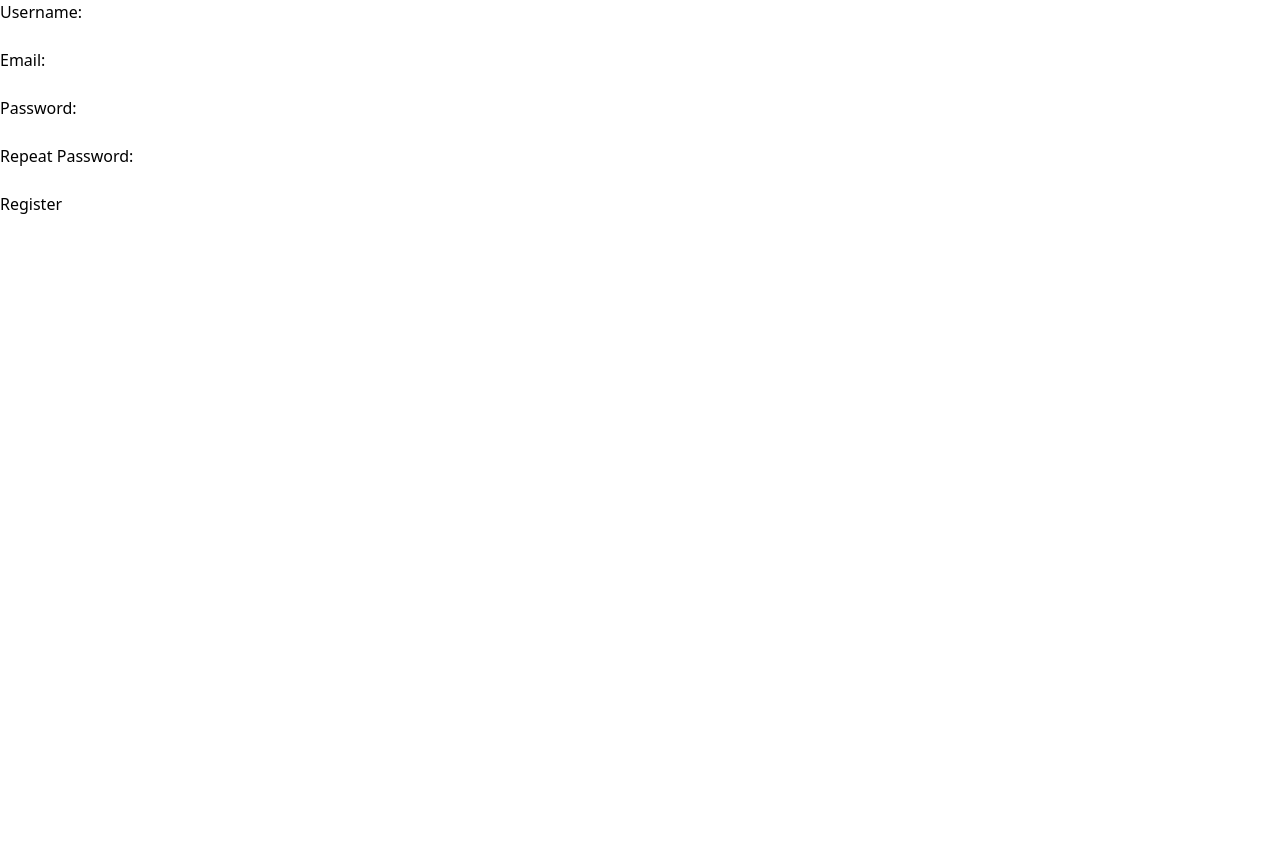
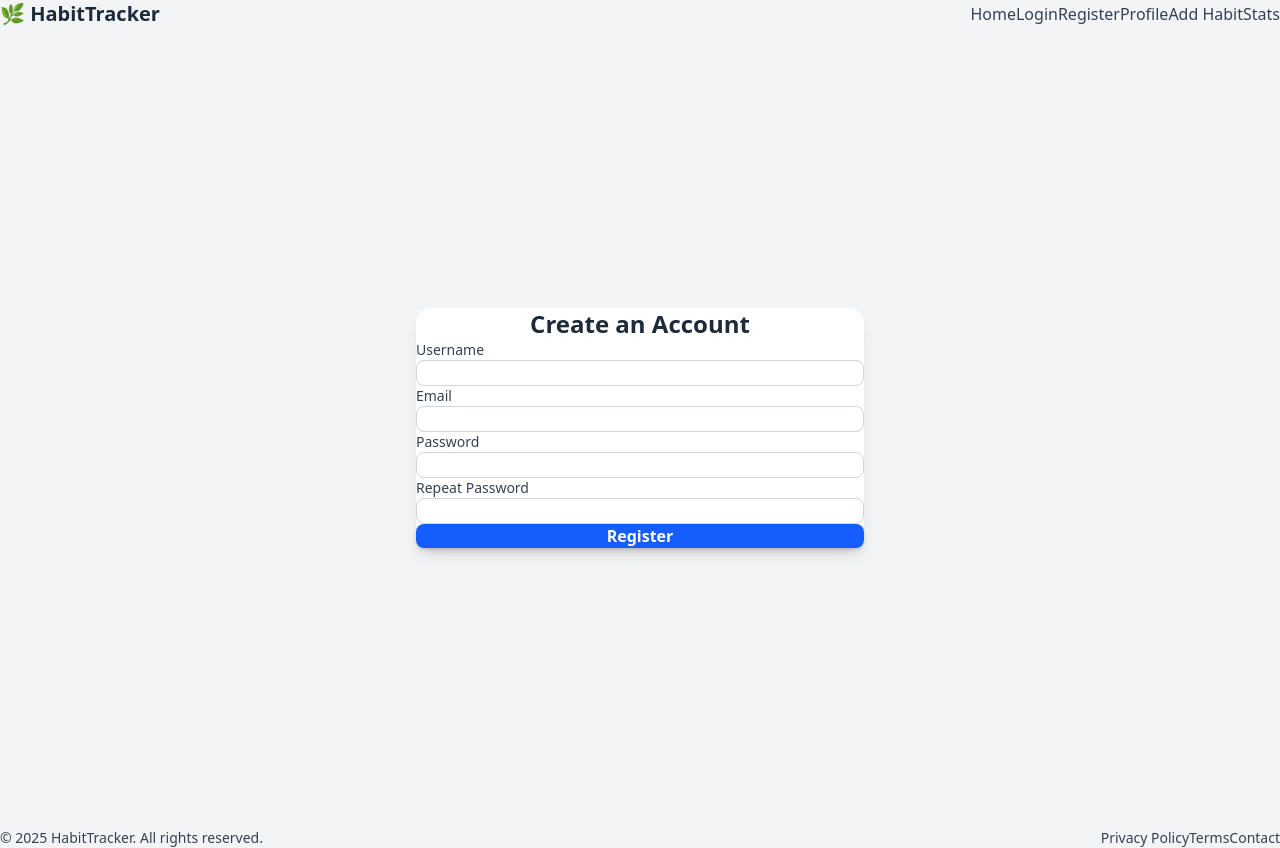
Before and after one commit to NikolayHadzhiev03/Habits-Tracker, a React (Vite) app in the folder Habits/: page /register in a window 1280 px wide. Before the commit the page ends 800 px from the top, so only its background shows below. Built offline with nearby package versions, Linux system fonts and the light colour scheme.

Commit message:
added some css to those pages
Its not done yet

```diff
--- a/Habits/src/App.tsx
+++ b/Habits/src/App.tsx
@@ -1,18 +1,22 @@
 import './App.css'
 import Home from './Components/Home/Home'
 import Login from './Components/Login/Login'
+import Header from './Components/HeaderandFooter/Header'
 import Register from './Components/Register/Register'
 import {Routes , Route} from 'react-router'
+import Footer from './Components/HeaderandFooter/Footer'
 function App() {
 
 
   return (
     <>
+    <Header />
 <Routes>
         <Route path="/" element={<Home />} />
         <Route path="/login" element={<Login />} />
         <Route path="/register" element={<Register />} />
 </Routes>
+<Footer />
     </>
   )
 }
--- /dev/null
+++ b/Habits/src/Components/HeaderandFooter/Footer.tsx
@@ -0,0 +1,14 @@
+export default function Footer() {
+  return (
+    <footer className="bg-gray-100 dark:bg-gray-800 text-gray-700 dark:text-gray-300 py-6 mt-10">
+      <div className="max-w-7xl mx-auto px-4 flex flex-col md:flex-row justify-between items-center space-y-4 md:space-y-0">
+        <p className="text-sm">&copy; {new Date().getFullYear()} HabitTracker. All rights reserved.</p>
+        <div className="flex space-x-4 text-sm">
+          <a href="/privacy" className="hover:text-blue-600">Privacy Policy</a>
+          <a href="/terms" className="hover:text-blue-600">Terms</a>
+          <a href="/contact" className="hover:text-blue-600">Contact</a>
+        </div>
+      </div>
+    </footer>
+  );
+}
--- /dev/null
+++ b/Habits/src/Components/HeaderandFooter/Header.tsx
@@ -0,0 +1,17 @@
+import { Link } from "react-router";
+
+export default function Header() {
+  return (
+    <nav className="flex justify-between items-center p-4 bg-gray-100 dark:bg-gray-800 shadow">
+      <div className="font-bold text-xl text-gray-800 dark:text-white">🌿 HabitTracker</div>
+      <ul className="flex space-x-4 text-gray-700 dark:text-gray-300">
+        <li><Link to="/" className="hover:text-blue-600">Home</Link></li>
+        <li><Link to="/login" className="hover:text-blue-600">Login</Link></li>
+        <li><Link to="/register" className="hover:text-blue-600">Register</Link></li>
+        <li><Link to="/profile" className="hover:text-blue-600">Profile</Link></li>
+        <li><Link to="/add-habit" className="hover:text-blue-600">Add Habit</Link></li>
+        <li><Link to="/stats" className="hover:text-blue-600">Stats</Link></li>
+      </ul>
+    </nav>
+  );
+}
--- a/Habits/src/Components/Home/Home.tsx
+++ b/Habits/src/Components/Home/Home.tsx
@@ -1,15 +1,12 @@
-
-
-export default function Home(){
-
-
-
-
-
-    return (
-        <>
-        <h1>Hello This is my Home page</h1>
-            <p>Test</p>
-        </>
-    )
+export default function Home() {
+  return (
+    <div className="min-h-screen flex flex-col items-center justify-center bg-gray-100 dark:bg-gray-900 text-center px-4">
+      <h1 className="text-4xl font-bold text-gray-800 dark:text-white mb-4">
+        Welcome to HabitTracker 🌿
+      </h1>
+      <p className="text-gray-600 dark:text-gray-300 text-lg max-w-xl">
+        Track your daily habits, build better routines, and become the best version of yourself.
+      </p>
+    </div>
+  );
 }
--- a/Habits/src/Components/Login/Login.tsx
+++ b/Habits/src/Components/Login/Login.tsx
@@ -1,33 +1,46 @@
-export default function Login(){
+export default function Login() {
+  return (
+    <div className="min-h-screen flex items-center justify-center bg-gray-100 dark:bg-gray-900">
+      <div className="bg-white dark:bg-gray-800 p-8 rounded-2xl shadow-lg w-full max-w-md">
+        <h2 className="text-2xl font-bold mb-6 text-center text-gray-800 dark:text-white">
+          Login
+        </h2>
 
-
-
-
-    return(
-        <>
-      <form>
+        <form className="space-y-5">
           <div>
-    <label htmlFor="email">Email:</label><br />
+            <label htmlFor="email" className="block text-sm font-medium text-gray-700 dark:text-gray-300">
+              Email
+            </label>
             <input
               type="email"
               id="email"
               name="email"
               required
+              className="mt-1 w-full px-4 py-2 border border-gray-300 dark:border-gray-600 rounded-lg bg-white dark:bg-gray-700 text-gray-900 dark:text-white focus:outline-none focus:ring-2 focus:ring-blue-500"
             />
           </div>
 
           <div>
-    <label htmlFor="password">Password:</label><br />
+            <label htmlFor="password" className="block text-sm font-medium text-gray-700 dark:text-gray-300">
+              Password
+            </label>
             <input
               type="password"
               id="password"
               name="password"
               required
+              className="mt-1 w-full px-4 py-2 border border-gray-300 dark:border-gray-600 rounded-lg bg-white dark:bg-gray-700 text-gray-900 dark:text-white focus:outline-none focus:ring-2 focus:ring-blue-500"
             />
           </div>
 
-  <button type="submit">Login</button>
+          <button
+            type="submit"
+            className="w-full py-2 px-4 bg-blue-600 hover:bg-blue-700 text-white font-semibold rounded-lg shadow-md transition duration-300"
+          >
+            Login
+          </button>
         </form>
-        </>
-    )
+      </div>
+    </div>
+  );
 }
--- a/Habits/src/Components/Register/Register.tsx
+++ b/Habits/src/Components/Register/Register.tsx
@@ -5,51 +5,73 @@ export default function Register(){
 
 
     return (
-        <>
-        <form>
+        <div className="min-h-screen flex items-center justify-center bg-gray-100 dark:bg-gray-900">
+      <div className="bg-white dark:bg-gray-800 p-8 rounded-2xl shadow-lg w-full max-w-md">
+        <h2 className="text-2xl font-bold mb-6 text-center text-gray-800 dark:text-white">
+          Create an Account
+        </h2>
+
+        <form className="space-y-5">
           <div>
-    <label htmlFor="username">Username:</label><br />
+            <label htmlFor="username" className="block text-sm font-medium text-gray-700 dark:text-gray-300">
+              Username
+            </label>
             <input
               type="text"
               id="username"
               name="username"
               required
+              className="mt-1 w-full px-4 py-2 border border-gray-300 dark:border-gray-600 rounded-lg bg-white dark:bg-gray-700 text-gray-900 dark:text-white focus:outline-none focus:ring-2 focus:ring-blue-500"
             />
           </div>
 
           <div>
-    <label htmlFor="email">Email:</label><br />
+            <label htmlFor="email" className="block text-sm font-medium text-gray-700 dark:text-gray-300">
+              Email
+            </label>
             <input
               type="email"
               id="email"
               name="email"
               required
+              className="mt-1 w-full px-4 py-2 border border-gray-300 dark:border-gray-600 rounded-lg bg-white dark:bg-gray-700 text-gray-900 dark:text-white focus:outline-none focus:ring-2 focus:ring-blue-500"
             />
           </div>
 
           <div>
-    <label htmlFor="password">Password:</label><br />
+            <label htmlFor="password" className="block text-sm font-medium text-gray-700 dark:text-gray-300">
+              Password
+            </label>
             <input
               type="password"
               id="password"
               name="password"
               required
+              className="mt-1 w-full px-4 py-2 border border-gray-300 dark:border-gray-600 rounded-lg bg-white dark:bg-gray-700 text-gray-900 dark:text-white focus:outline-none focus:ring-2 focus:ring-blue-500"
             />
           </div>
 
           <div>
-    <label htmlFor="repassword">Repeat Password:</label><br />
+            <label htmlFor="repassword" className="block text-sm font-medium text-gray-700 dark:text-gray-300">
+              Repeat Password
+            </label>
             <input
               type="password"
               id="repassword"
               name="repassword"
               required
+              className="mt-1 w-full px-4 py-2 border border-gray-300 dark:border-gray-600 rounded-lg bg-white dark:bg-gray-700 text-gray-900 dark:text-white focus:outline-none focus:ring-2 focus:ring-blue-500"
             />
           </div>
 
-  <button type="submit">Register</button>
+          <button
+            type="submit"
+            className="w-full py-2 px-4 bg-blue-600 hover:bg-blue-700 text-white font-semibold rounded-lg shadow-md transition duration-300"
+          >
+            Register
+          </button>
         </form>
-
-        </>
+      </div>
+    </div>
     )
 }
--- a/Habits/src/index.css
+++ b/Habits/src/index.css
@@ -0,0 +1,5 @@
+* {
+  margin: 0;
+  padding: 0;
+  box-sizing: border-box;
+}
```
Lines whose indentation alone changed are shown as unchanged.
